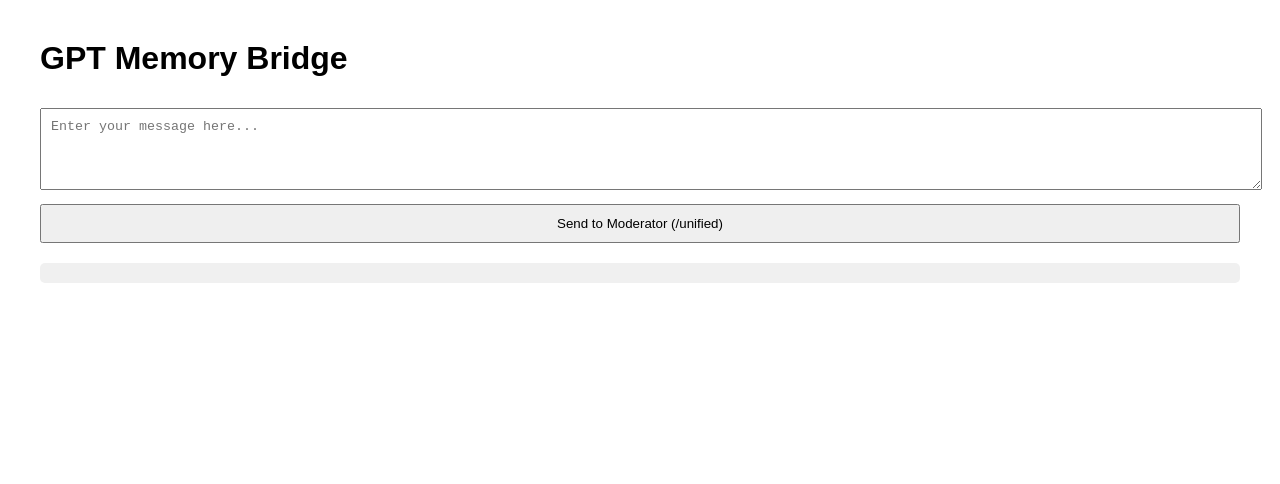
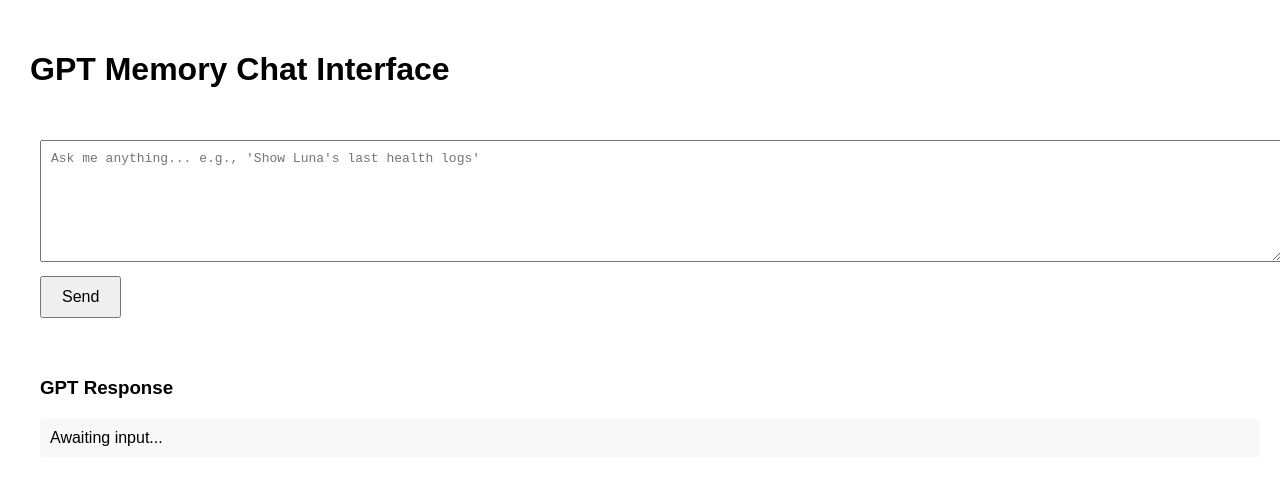
Before and after one commit to mloynd/Bridge, a plain HTML site: page index.html in a window 1280 px wide. Drawn offline with Linux system fonts and the light colour scheme.

Commit message:
Add files via upload

```diff
--- a/index.html
+++ b/index.html
@@ -1,30 +1,79 @@
 <!DOCTYPE html>
 <html>
 <head>
-  <title>GPT Memory Bridge</title>
+  <title>GPT Chat + Table UI</title>
   <style>
-    body { font-family: Arial, sans-serif; margin: 40px; }
-    textarea, input, button { width: 100%; padding: 10px; margin-top: 10px; }
-    #response { white-space: pre-wrap; margin-top: 20px; background: #f0f0f0; padding: 10px; border-radius: 5px; }
+    body { font-family: Arial, sans-serif; margin: 30px; display: flex; flex-direction: column; gap: 20px; }
+    #chatBox, #responseBox, #tableContainer { width: 100%; padding: 10px; }
+    textarea { width: 100%; height: 100px; padding: 10px; font-size: 1em; }
+    button { padding: 10px 20px; font-size: 1em; margin-top: 10px; }
+    #responseText { white-space: pre-wrap; margin-top: 20px; background: #f8f8f8; padding: 10px; border-radius: 4px; }
+    table { width: 100%; border-collapse: collapse; margin-top: 10px; }
+    th, td { border: 1px solid #ccc; padding: 8px; text-align: left; }
+    th { background-color: #eee; }
   </style>
 </head>
 <body>
-  <h1>GPT Memory Bridge</h1>
-  <textarea id="userInput" rows="4" placeholder="Enter your message here..."></textarea>
-  <button onclick="sendMessage()">Send to Moderator (/unified)</button>
-  <div id="response"></div>
+
+  <h1>GPT Memory Chat Interface</h1>
+
+  <div id="chatBox">
+    <textarea id="userInput" placeholder="Ask me anything... e.g., 'Show Luna's last health logs'"></textarea>
+    <button onclick="sendMessage()">Send</button>
+  </div>
+
+  <div id="responseBox">
+    <h3>GPT Response</h3>
+    <div id="responseText">Awaiting input...</div>
+  </div>
+
+  <div id="tableContainer" style="display:none;">
+    <h3>Structured Data</h3>
+    <table id="dataTable"></table>
+  </div>
 
   <script>
     async function sendMessage() {
-      const message = document.getElementById("userInput").value;
+      const input = document.getElementById("userInput").value;
+      document.getElementById("responseText").textContent = "Processing...";
+      document.getElementById("dataTable").innerHTML = "";
+      document.getElementById("tableContainer").style.display = "none";
+
       const res = await fetch("/unified", {
         method: "POST",
         headers: { "Content-Type": "application/json" },
-        body: JSON.stringify({ message })
+        body: JSON.stringify({ message: input })
       });
+
       const data = await res.json();
-      document.getElementById("response").textContent = data.response || JSON.stringify(data);
+      const response = data.response;
+
+      try {
+        const parsed = JSON.parse(response);
+        if (Array.isArray(parsed)) {
+          renderTable(parsed);
+        } else {
+          document.getElementById("responseText").textContent = response;
+        }
+      } catch (e) {
+        document.getElementById("responseText").textContent = response;
+      }
+    }
+
+    function renderTable(data) {
+      if (!Array.isArray(data) || data.length === 0) return;
+
+      const table = document.getElementById("dataTable");
+      const headers = Object.keys(data[0]);
+      const headerRow = "<tr>" + headers.map(h => `<th>${h}</th>`).join("") + "</tr>";
+      const rows = data.map(row => {
+        return "<tr>" + headers.map(h => `<td>${row[h]}</td>`).join("") + "</tr>";
+      }).join("");
+
+      table.innerHTML = headerRow + rows;
+      document.getElementById("tableContainer").style.display = "block";
     }
   </script>
+
 </body>
 </html>
```
